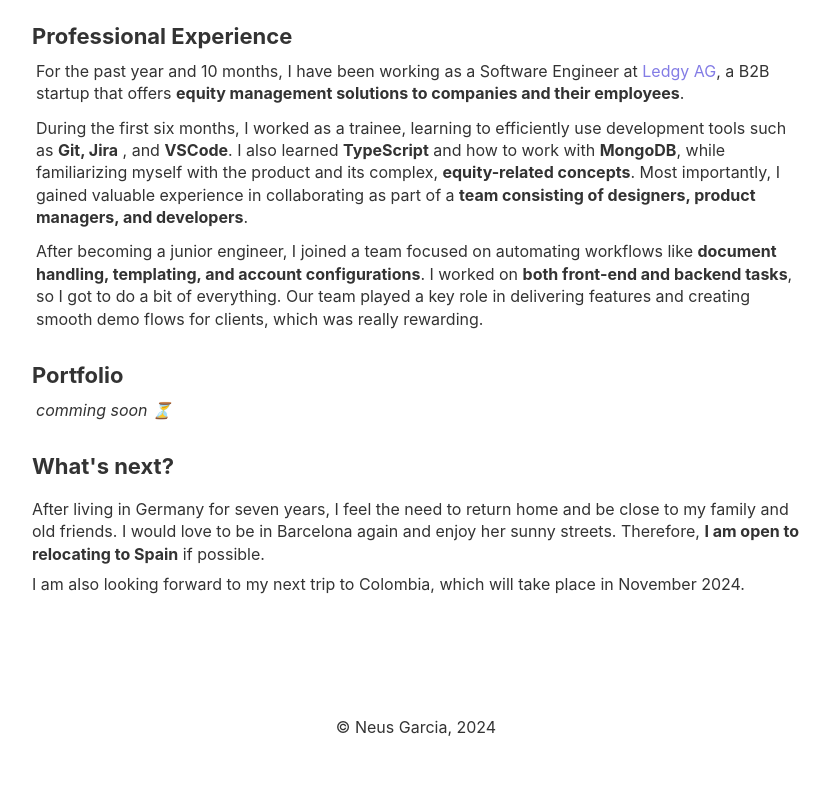
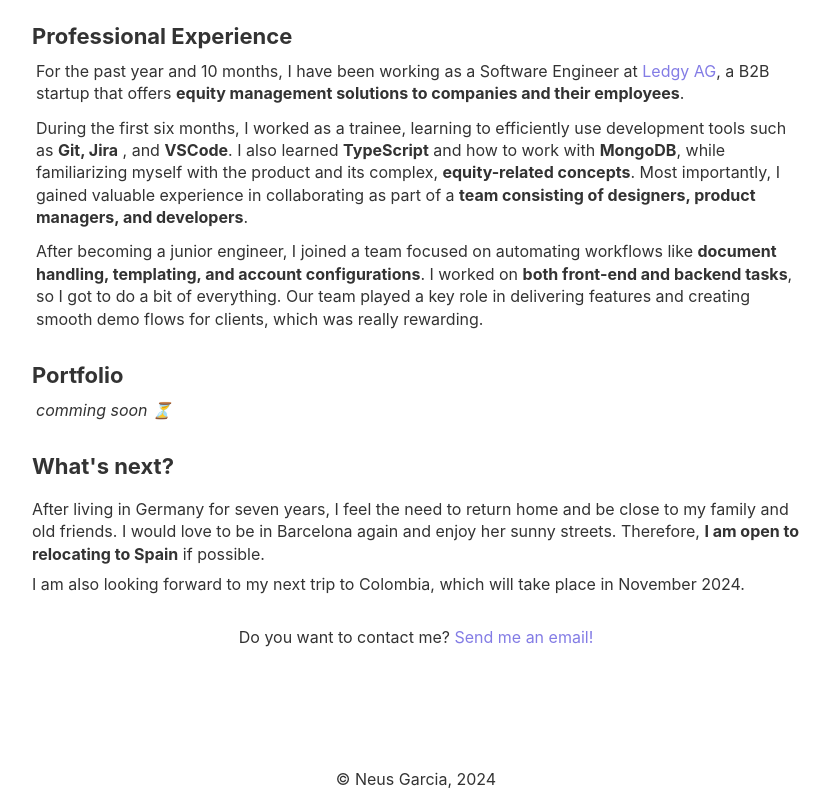
Before and after one commit to neusgp/neusgarciadev-vercel, a website: page index.html in a window 1280 px wide. Shown: the part 962-1762 px from the top of the page, without its empty margins (224-1054 px from the left). Before the commit the page ends 1710 px from the top, so only its background shows below. Drawn offline with Linux system fonts and the light colour scheme.

Commit message:
feat: add contact section

```diff
--- a/index.html
+++ b/index.html
@@ -153,6 +153,12 @@
           place in November 2024.
         </p>
       </div>
+      <div id="contact-me" class="section">
+        <p>
+          Do you want to contact me?
+          <a href="mailto:neugarciadev@gmail.com">Send me an email!</a>
+        </p>
+      </div>
     </div>
     <footer><span>© Neus Garcia, 2024</span></footer>
   </body>
--- a/styles.css
+++ b/styles.css
@@ -52,6 +52,11 @@ h3 {
 
 }
 
+#contact-me {
+    display: flex;
+    align-items: center;
+}
+
 footer {
     margin: 100px 0 10px 0;
     display: flex;
```
